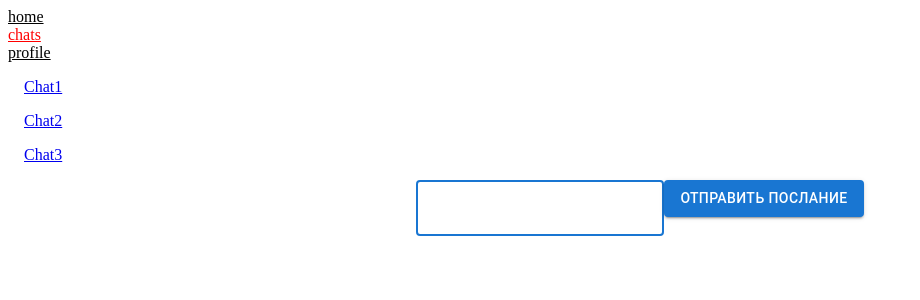
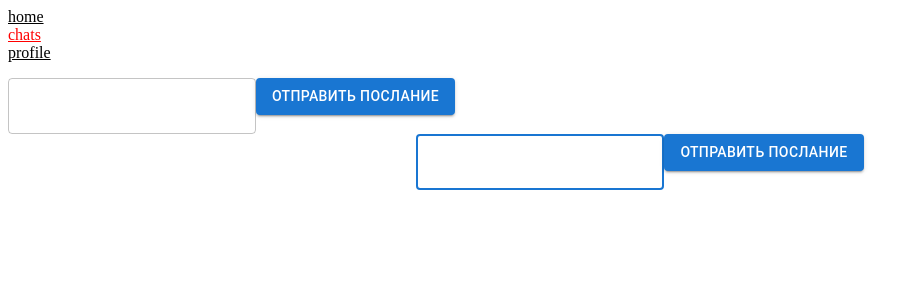
Before and after one commit to EuvhenRight/React_poject, a React (Create React App) app: page /chats/chat1 in a window 1280 px wide. Shown: the top 300 px of the page, without its empty margins (0-920 px from the left). Built offline with nearby package versions, Linux system fonts and the light colour scheme.

Commit message:
lesson_6

```diff
--- a/src/components/Chat/index.js
+++ b/src/components/Chat/index.js
@@ -5,23 +5,11 @@ import { Formnew } from "../Formnew";
 
 import { Navigate, useParams } from "react-router-dom";
 
-const chats = [{ id: "chat1" }]
-const messages = {
-    chat1: [],
-};
 
-export function Chat() {
+export function Chat({ messages, addMessage }) {
     const params = useParams();
     const { chatId } = params;
 
-
-    console.log(params);
-    const [messageList, setMessagelist] = useState({
-        chat1: [],
-        chat2: [],
-        chat3: [],
-    });
-    const messageEnd = useRef();
 
     const handleAddMessage = (text) => {
         sendMessage(text, AUTHORS.ME);
@@ -33,36 +21,28 @@ export function Chat() {
             author,
             id: `mes - ${Date.now()}`,
         };
-        setMessagelist((prevMessageList) => ({
-            ...prevMessageList,
-            [chatId]: [...prevMessageList[chatId], newMes],
-        }));
+        addMessage(chatId, newMes);
     };
+
     useEffect(() => {
         let timeout;
-        if (messageList[chatId]?.[messageList[chatId]?.length - 1]?.author === AUTHORS.ME) {
+        if (messages[chatId]?.[messages[chatId]?.length - 1]?.author === AUTHORS.ME) {
             timeout = setTimeout(() => {
                 sendMessage("Hey Human", AUTHORS.BOT);
             }, 1200)
         };
-        return () => {
-            clearTimeout(timeout);
-        };
-    }, [messageList]);
+        return () => clearTimeout(timeout);
+    }, [messages]);
 
-    useEffect(() => {
-        console.log(messageEnd);
-    }, []);
-    if (!messageList[chatId]) {
+    if (!messages[chatId]) {
         return <Navigate to="/chats" replace />;
     };
 
     return (
         <div className="App">
-            {/* <ChatList /> */}
             <div>
                 <div className="App-header">
-                    <MessageList messages={messageList[chatId]} />
+                    <MessageList messages={messages[chatId]} />
                 </div>
                 <Formnew onSubmit={handleAddMessage} />
             </div>
--- /dev/null
+++ b/src/components/ChatList/ChatItem.js
@@ -0,0 +1,11 @@
+import { ListItem } from "@mui/material";
+import { Link } from "react-router-dom";
+import { DeleteButton } from "./DeleteButton";
+
+export const ChatItem = ({ chat, onDeleteChat }) => (
+    <ListItem key={chat.id}>
+        <Link to={`/chats/${chat.id}`}>{chat.name}</Link>
+        <DeleteButton id={chat.id} onClick={onDeleteChat} />
+        {/* <div onClick={() => onDeleteChat(chat.id)}>Удалить</div> */}
+    </ ListItem>
+);
--- /dev/null
+++ b/src/components/ChatList/DeleteButton.js
@@ -0,0 +1,11 @@
+import { useCallback } from "react";
+
+
+
+export const DeleteButton = ({ id, onClick }) => {
+    const handleClick = useCallback(() => {
+        onClick(id);
+    }, [onClick, id]);
+
+    return <div onClick={handleClick}>Удалить</div>;
+};
--- a/src/components/ChatList/index.js
+++ b/src/components/ChatList/index.js
@@ -1,29 +1,17 @@
 import { Link, Outlet } from "react-router-dom";
 import { List, ListItem } from "@mui/material";
+import { Formnew } from "../Formnew";
+import { ChatItem } from "./ChatItem";
 
-const chats = [
-    {
-        name: 'Chat1',
-        id: 'chat1',
-    },
-    {
-        name: 'Chat2',
-        id: 'chat2',
-    },
-    {
-        name: 'Chat3',
-        id: 'chat3',
-    },
-];
-export const ChatList = () => (
-    < >
+
+export const ChatList = ({ chats, onAddChat, onDeleteChat }) => (
+    <>
         <List>
             {chats.map((chat) => (
-                <ListItem key={chat.id}>
-                    <Link to={`/chats/${chat.id}`}>{chat.name}</Link>
-                </ListItem>
+                <ChatItem chat={chat} onDeleteChat={onDeleteChat} />
             ))}
         </List >
+        <Formnew onSubmit={onAddChat} />
         <Outlet />
     </>
 );
--- a/src/components/Formnew/index.js
+++ b/src/components/Formnew/index.js
@@ -21,7 +21,9 @@ export const Formnew = ({ onSubmit }) => {
     return (
         <form onSubmit={handleSubmit}>
             <TextField value={value} inputRef={textFocus} onChange={handleChange} />
-            <Button variant="contained">Отправить послание</Button>
-        </ form >
+            <Button variant="contained">
+                <span>Отправить послание</span>
+            </Button>
+        </ form>
     );
 };
--- a/src/components/Router/index.js
+++ b/src/components/Router/index.js
@@ -5,14 +5,71 @@ import { ThemeContext } from "../utils/ThemeContext";
 import { Chat } from "../Chat";
 import { ChatList } from "../ChatList";
 import { Profile } from "../Profile";
+import { useDispatch, useSelector } from "react-redux";
+import { addChat, deleteChat } from "../../store/chats/actions";
 
 
 const Home = () => <h2>HOME PAGE</h2>;
 
-
+const iniChats = [
+    {
+        name: 'Chat1',
+        id: 'chat1',
+    },
+    {
+        name: 'Chat2',
+        id: 'chat2',
+    },
+    {
+        name: 'Chat3',
+        id: 'chat3',
+    },
+];
+const iniMessages = iniChats.reduce((acc, el) => {
+    acc[el.id] = [];
+    return acc;
+}, {});
 
 export const Router = () => {
+    // const [chatList, setChatList] = useState(iniChats);
+    const [messages, setMessages] = useState(iniMessages);
     const [messageColor, setMessageColor] = useState("blue");
+
+    const chatList = useSelector(state => state.chats);
+    const dispatch = useDispatch();
+
+    const handleAddMessage = (chatId, newMes) => {
+        setMessages((prevMessageList) => ({
+            ...prevMessageList,
+            [chatId]: [...prevMessageList[chatId], newMes],
+        }));
+    };
+    const handleAddChat = (newChatName) => {
+        const newId = `chat-${Date.now()}`;
+
+        // const newChat = {
+        //     id: newId,
+        //     name: newChatName,
+        // };
+
+        dispatch(addChat(newId, newChatName));
+        // setChatList((prevChatList) => [...prevChatList, newChat]);
+        setMessages((prevMessages) => ({
+            ...prevMessages,
+            [newId]: [],
+        }));
+    };
+    const handleDeleteChat = (idToDelete) => {
+
+        dispatch(deleteChat(idToDelete));
+        // setChatList(prevChatList => prevChatList.filter(chat => chat.id !== idToDelete));
+        setMessages((prevMessages) => {
+            const newMes = { ...prevMessages };
+
+            delete newMes[idToDelete];
+            return newMes;
+        });
+    };
 
     const contextValue = {
         messageColor,
@@ -35,13 +92,13 @@ export const Router = () => {
                 <Routes>
                     <Route path="/" element={<Home />} />
                     <Route path="/profile" element={<Profile />} />
-                    <Route path="/chats" element={<ChatList />}>
-                        <Route path=":chatId" element={<Chat />} />
+                    <Route path="/chats" element={<ChatList onDeleteChat={handleDeleteChat} onAddChat={handleAddChat} chats={chatList} />}>
+                        <Route path=":chatId" element={<Chat messages={messages} addMessage={handleAddMessage} />} />
                     </Route>
                     <Route path="*" element={<h2>Упс! Что-то не так! 404</h2>} />
                     {/* <Route path="/profile" element={<Profile />} /> */}
                 </Routes>
             </BrowserRouter >
-        </ThemeContext.Provider>
+        </ThemeContext.Provider >
     );
 };
--- /dev/null
+++ b/src/store/chats/actions.js
@@ -0,0 +1,15 @@
+export const ADD_CHAT = "CHATS::ADD_CHAT";
+export const DELETE_CHAT = "CHATS::DELETE_CHAT";
+
+export const addChat = (id, name) => ({
+    type: ADD_CHAT,
+    payload: {
+        id,
+        name
+    },
+});
+
+export const deleteChat = (id) => ({
+    type: DELETE_CHAT,
+    payload: id,
+});
--- /dev/null
+++ b/src/store/chats/reducer.js
@@ -0,0 +1,19 @@
+import { ADD_CHAT, DELETE_CHAT } from "./actions";
+
+const initialState = [];
+
+export const chatsReducer = (storeState = initialState, action) => {
+    switch (action.type) {
+        case ADD_CHAT: {
+            return [...storeState, {
+                name: action.payload.name,
+                id: action.payload.id
+            },];
+        }
+        case DELETE_CHAT: {
+            return storeState.filter(({ id }) => id !== action.payload);
+        }
+        default:
+            return storeState;
+    }
+};
--- a/src/store/index.js
+++ b/src/store/index.js
@@ -1,9 +1,12 @@
-import { createStore } from "redux";
+import { createStore, combineReducers } from "redux";
 import { profileReducer } from "./profile/reducer";
-
+import { chatsReducer } from "./chats/reducer";
 
 
 export const store = createStore(
-    profileReducer,
+    combineReducers({
+        profile: profileReducer,
+        chats: chatsReducer,
+    }),
     window.__REDUX_DEVTOOLS_EXTENSION__ && window.__REDUX_DEVTOOLS_EXTENSION__()
 );
```
